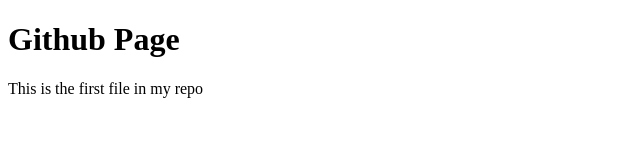
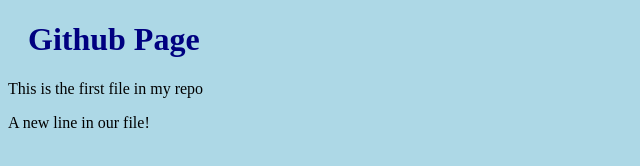
Before and after one commit to tifemi2266/github_test, a plain HTML site: page index.html in a window 1280 px wide. Shown: the whole page, without its empty margins (0-640 px from the left). Drawn offline with Linux system fonts and the light colour scheme.

Commit message:
Updated index.html with a new line

```diff
--- a/bluestyle.css
+++ b/bluestyle.css
@@ -0,0 +1,8 @@
+body {
+    background-color: lightblue;
+    }
+
+    h1 {
+    color: navy;
+    margin-left: 20px;
+    }
--- a/index.html
+++ b/index.html
@@ -4,9 +4,11 @@
     <meta charset="UTF-8">
     <meta name="viewport" content="width=device-width, initial-scale=1.0">
     <title>Github Test Page</title>
+    <link rel="stylesheet" href="bluestyle.css">
 </head>
 <body>
     <h1>Github Page</h1>
     <p>This is the first file in my repo</p>
+    <p>A new line in our file!</p>
 </body>
 </html>
```
Also changed, not shown: 1 other file.
